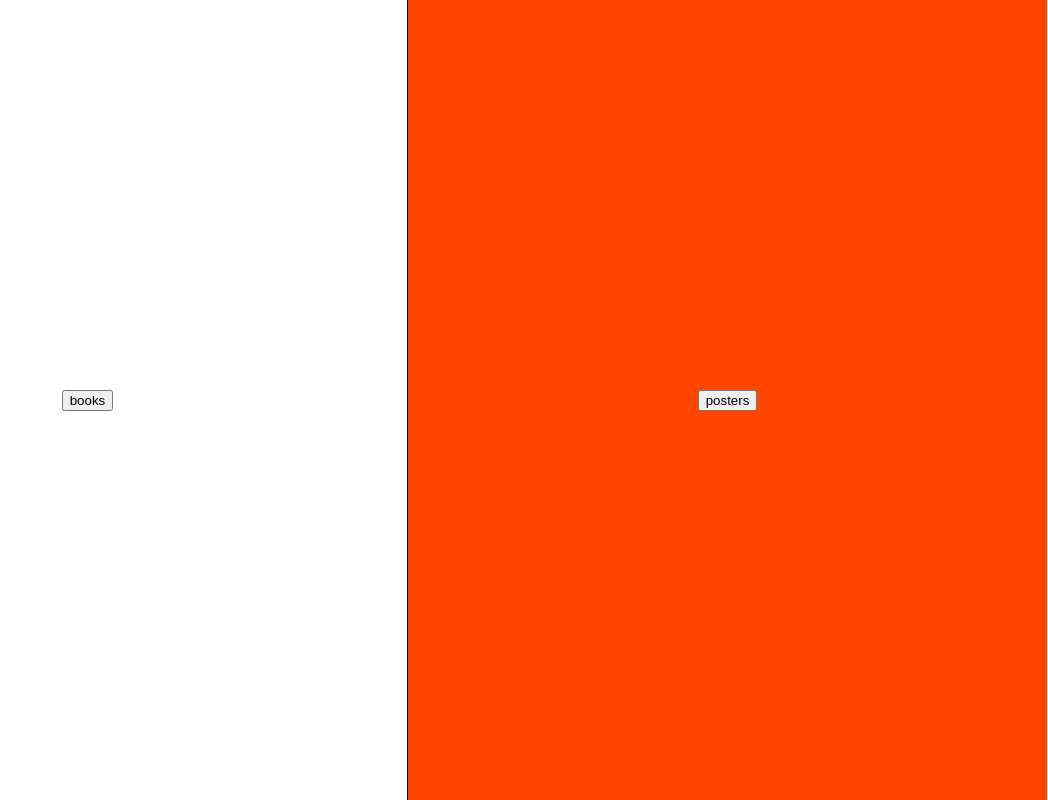
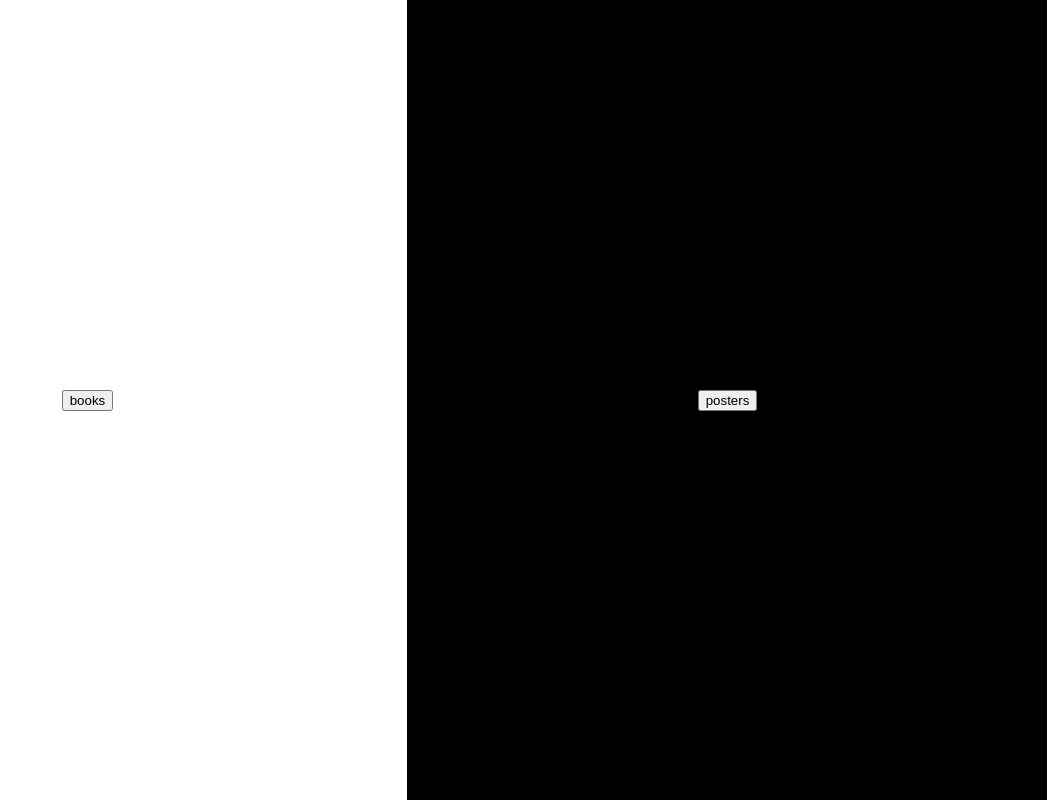
Before and after one commit to meganpai/book-and-poster-show, a plain HTML site: page index.html in a window 1280 px wide. Shown: the whole page, without its empty margins (232-1280 px from the left). Drawn offline with Linux system fonts and the light colour scheme.

Commit message:
Update style.css

```diff
--- a/style.css
+++ b/style.css
@@ -79,7 +79,7 @@ img {
   justify-content: center;
 }
 #R-0 {
-  background-color: orangered;
+  background-color: black;
 }
 #R-1 {
   background-color: #BCDBE8;
```
